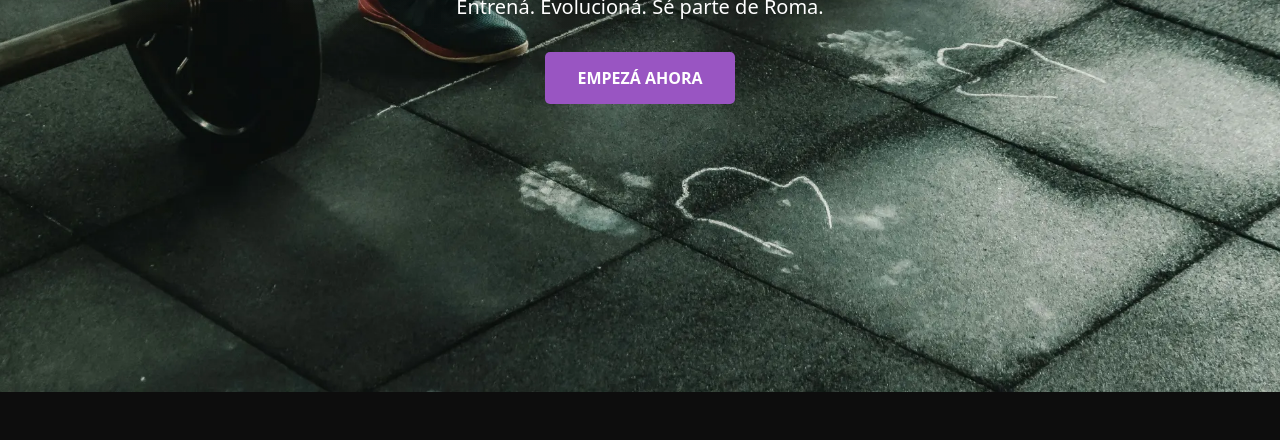
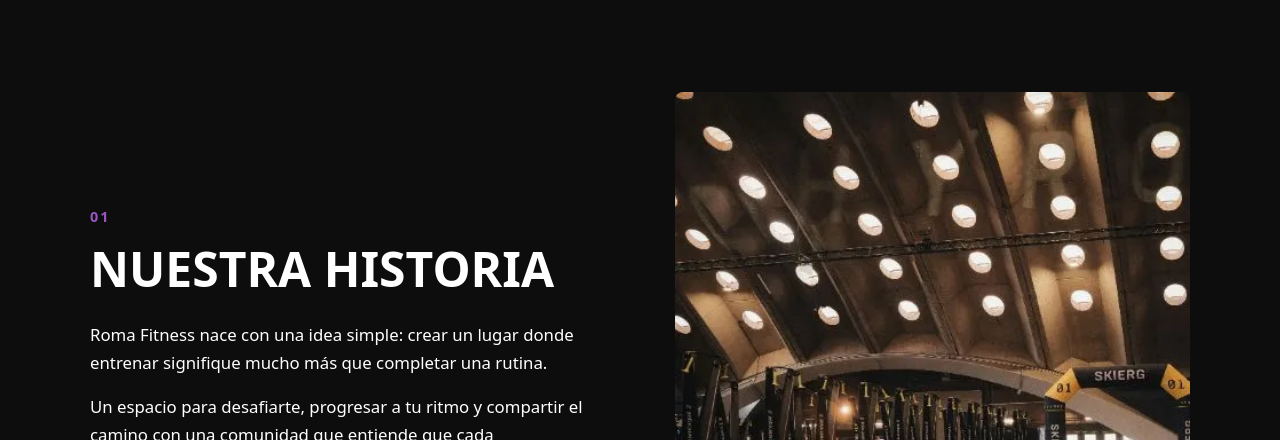
Before and after one commit to NanoARG/proyectoroma, a website: page pages/nosotros.html in a window 1280 px wide. Shown: the part 475-915 px from the top of the page. Drawn offline with nearby package versions, Linux system fonts and the light colour scheme; files that its build step writes are made by us from their sources.

Commit message:
comienzo de paginas secundarias

```diff
--- a/pages/nosotros.html
+++ b/pages/nosotros.html
@@ -6,20 +6,20 @@
     <meta name="viewport" content="width=device-width, initial-scale=1.0">
     <meta
         name="description"
-        content="Roma Fitness, box de CrossFit y entrenamiento funcional. Entrenamiento, comunidad y superación"
+        content="Conocé Roma Fitness, nuestro espacio, nuestra filosofía y nuestra forma de entender el entrenamiento en Mar del Plata."
     >
     <meta name="robots" content="index, follow">
     <link href="https://cdn.jsdelivr.net/npm/bootstrap@5.3.8/dist/css/bootstrap.min.css" rel="stylesheet"
         integrity="sha384-sRIl4kxILFvY47J16cr9ZwB07vP4J8+LH7qKQnuqkuIAvNWLzeN8tE5YBujZqJLB" crossorigin="anonymous">
-    <link rel="stylesheet" href="./css/styles.css">
-    <title>ROMA Fitness | Box de CrossFit en Mar del Plata</title>
+    <link rel="stylesheet" href="../css/styles.css">
+    <title>Nosotros | ROMA Fitness</title>
 </head>
 
 <body>
-    <header class="hero">
+    <header class="hero hero--interno">
         <nav class="navbar navbar-expand-lg">
             <div class="container-fluid">
-                <a class="navbar-brand" href="#">
+                <a class="navbar-brand" href="../index.html">
                     <span>ROMA</span>
                     <small>Fitness</small>
                 </a>
@@ -30,19 +30,19 @@
                 <div class="collapse navbar-collapse" id="navbarText">
                     <ul class="navbar-nav ms-auto mb-2 mb-lg-0">
                         <li class="nav-item">
-                            <a class="nav-link active" aria-current="page" href="../index.html">Inicio</a>
+                            <a class="nav-link" href="../index.html">Inicio</a>
                         </li>
                         <li class="nav-item">
-                            <a class="nav-link" href="#">Nosotros</a>
+                            <a class="nav-link active" aria-current="page" href="./nosotros.html">Nosotros</a>
                         </li>
                         <li class="nav-item">
-                            <a class="nav-link" href="#">Clases</a>
+                            <a class="nav-link" href="./clases.html">Clases</a>
                         </li>
                         <li class="nav-item">
-                            <a class="nav-link" href="#">Planes</a>
+                            <a class="nav-link" href="./planes.html">Planes</a>
                         </li>
                         <li class="nav-item">
-                            <a class="nav-link" href="#">Contacto</a>
+                            <a class="nav-link" href="./contacto.html">Contacto</a>
                         </li>
                     </ul>
                 </div>
@@ -51,21 +51,47 @@
         <picture class="hero__image">
             <source
             media="(max-width: 768px)"
-            srcset="./assets/imagenes/hero-mobile.webp"
+            srcset="../assets/imagenes/hero-mobile.webp"
             >
             <img
-                src="/assets/imagenes/hero-desktop.webp"
+                src="../assets/imagenes/hero-desktop.webp"
                 alt="Atleta entrenando en Roma Fitness"
             >
         </picture>
         <div class="hero__content">
-            <h1>SUPERÁ TUS LÍMITES</h1>
-            <p>Entrená. Evolucioná. Sé parte de Roma.</p>
+            <h1>NOSOTROS</h1>
+            <p>MÁS QUE UN BOX. UNA COMUNIDAD.</p>
             <a href="#" class="hero__boton">EMPEZÁ AHORA</a>
         </div>
     </header>
 
     <main>
+
+        <section class="historia">
+            <div class="historia__contenido">
+                <div class="historia__texto">
+                    <span class="historia__numero">
+                        01
+                    </span>
+                    <h2>
+                        NUESTRA HISTORIA
+                    </h2>
+                    <p>
+                        Roma Fitness nace con una idea simple: crear un lugar donde entrenar signifique mucho más que completar una rutina.
+                    </p>
+                    <p>
+                        Un espacio para desafiarte, progresar a tu ritmo y compartir el camino con una comunidad que entiende que cada entrenamiento cuenta.
+                    </p>
+                </div>
+                <div class="historia__imagen">
+                    <img
+                        src="../assets/imagenes/bloque3_4.webp"
+                        alt="Interior del box Roma Fitness en Mar del Plata"
+                        loading="lazy"
+                    >
+                </div>
+            </div>
+        </section>
 
     </main>
     <footer class="footer">
--- a/scss/_header.scss
+++ b/scss/_header.scss
@@ -64,6 +64,14 @@
         }
     }
 
+    &--interno {
+
+        min-height: 50vh;
+
+        .hero__content {
+            min-height: 50vh;
+        }
+    }
     .navbar {
         position: relative;
         z-index: 3;
--- /dev/null
+++ b/scss/_historia.scss
@@ -0,0 +1,61 @@
+@use 'variables' as *;
+
+.historia {
+    background-color: $color-negro;
+    color: $color-blanco;
+    padding: 100px 20px;
+
+    &__contenido {
+        max-width: 1100px;
+        margin: 0 auto;
+        display: grid;
+        grid-template-columns: 1fr 1fr;
+        gap: 70px;
+        align-items: center;
+    }
+
+    &__numero {
+        display: block;
+        margin-bottom: 15px;
+        color: $color-violeta;
+        font-size: 0.9rem;
+        font-weight: 700;
+        letter-spacing: 2px;
+    }
+
+    &__texto {
+
+        h2 {
+            margin: 0 0 25px;
+            color: $color-blanco;
+            font-size: clamp(2rem, 4vw, 3rem);
+            line-height: 1.1;
+            font-weight: 700;
+        }
+
+        p {
+            margin: 0;
+            color: rgba(255,255,255,075);
+            font-size: 1.05rem;
+            line-height: 1.7;
+        }
+
+        p+p {
+            margin-top: 15px;
+        }
+    }
+
+    &__imagen {
+        height: 500px;
+        overflow: hidden;
+        border-radius: 8px;
+
+        img {
+            width: 100%;
+            height: 100%;
+            object-fit: cover;
+            display: block;
+        }
+
+    }
+}
--- a/scss/styles.scss
+++ b/scss/styles.scss
@@ -5,3 +5,4 @@
 @use 'galeria' as *;
 @use 'cta' as *;
 @use 'footer' as *;
+@use 'historia' as *;
```
Also changed, not shown: css/styles.css, 1 other file.
